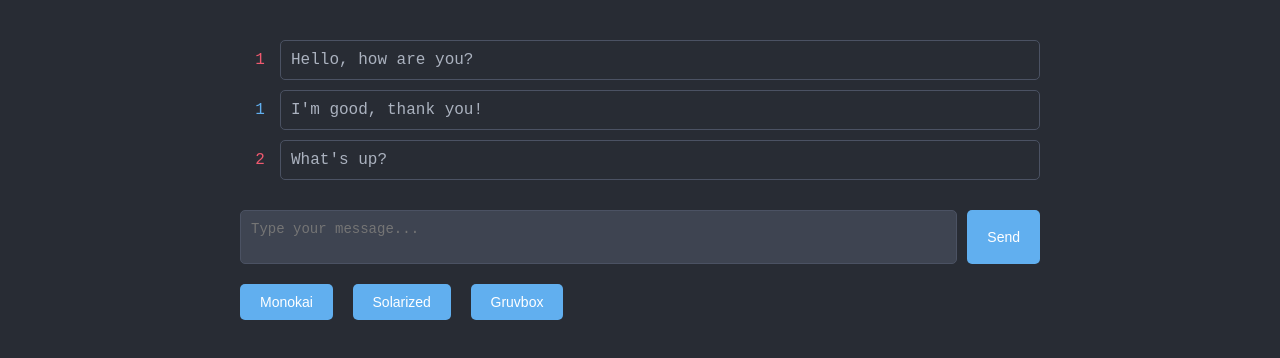
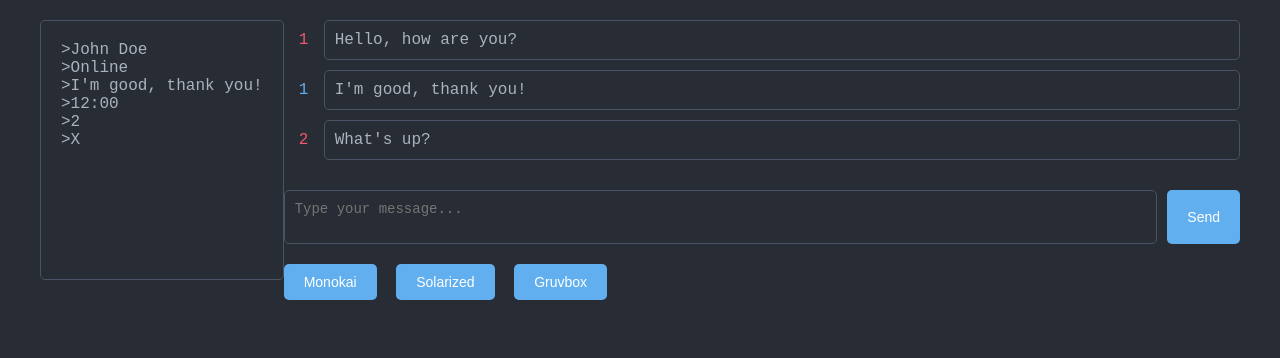
Before and after one commit to kryptokazz/VimChat, a plain HTML site: page index.html in a window 1280 px wide. Drawn offline with Linux system fonts and the light colour scheme.

Commit message:
modified:   index.html 	modified:   style.css

```diff
--- a/index.html
+++ b/index.html
@@ -8,7 +8,17 @@
 </head>
 <body>
     <div class="container">
-        <div class="chat-box" id="chatBox">
+	       <div class="contact">
+		       <div class="contact-name">&gt;John Doe</div>
+		       <div class="contact-status">&gt;Online</div>
+		       <div class="contact-last-message">&gt;I'm good, thank you!</div>
+		       <div class="contact-time">&gt;12:00</div>
+		       <div class="contact-unread">&gt;2</div>
+		       <div class="contact-avatar"></div>
+		       <div class="contact-delete">&gt;X</div>
+    </div>
+    <div class="main">
+         <div class="chat-box" id="chatBox">
             <div class="message self">
                 <div class="line-number self">1</div>
                 <div class="message-content">Hello, how are you?</div>
@@ -21,7 +31,7 @@
                 <div class="line-number self">2</div>
                 <div class="message-content">What's up?</div>
             </div>
-        </div>
+      </div>
         <div class="input-container">
             <textarea class="message-input" placeholder="Type your message..."></textarea>
             <button class="send-button">Send</button>
--- a/style.css
+++ b/style.css
@@ -14,10 +14,30 @@ body {
 }
 
 .container {
-    max-width: 800px;
+    display: flex;
+    max-width: 1200px;
     margin: 20px auto;
+}
+
+.sidebar {
+    flex: 1;
+    padding-right: 20px; /* Add some spacing between sidebar and main content */
+    margin-right: 20px; /* Add some spacing between sidebar and main content */
+}
+
+.main {
+    flex: 3; /* Adjust this value according to your layout needs */
+    justify-content: center;
+}
+
+.contact {
+    display: flex;
+    flex-direction: column;
+    background-color: var(--background-color);
     padding: 20px;
-    background-color: var(--background-color);
+    border-radius: 5px;
+    border: 1px solid #4B5263;
+    margin-bottom: 20px; /* Add some spacing between contacts */
 }
 
 .chat-box {
@@ -58,6 +78,7 @@ body {
 .input-container {
     display: flex;
     margin-top: 20px;
+
 }
 
 .message-input {
@@ -67,7 +88,7 @@ body {
     border-radius: 5px;
     font-family: 'Courier New', monospace;
     font-size: 14px;
-    background-color: #3E4451;
+    background-color: var(--background-color);
     color: #ABB2BF;
     resize: none;
 }
```
